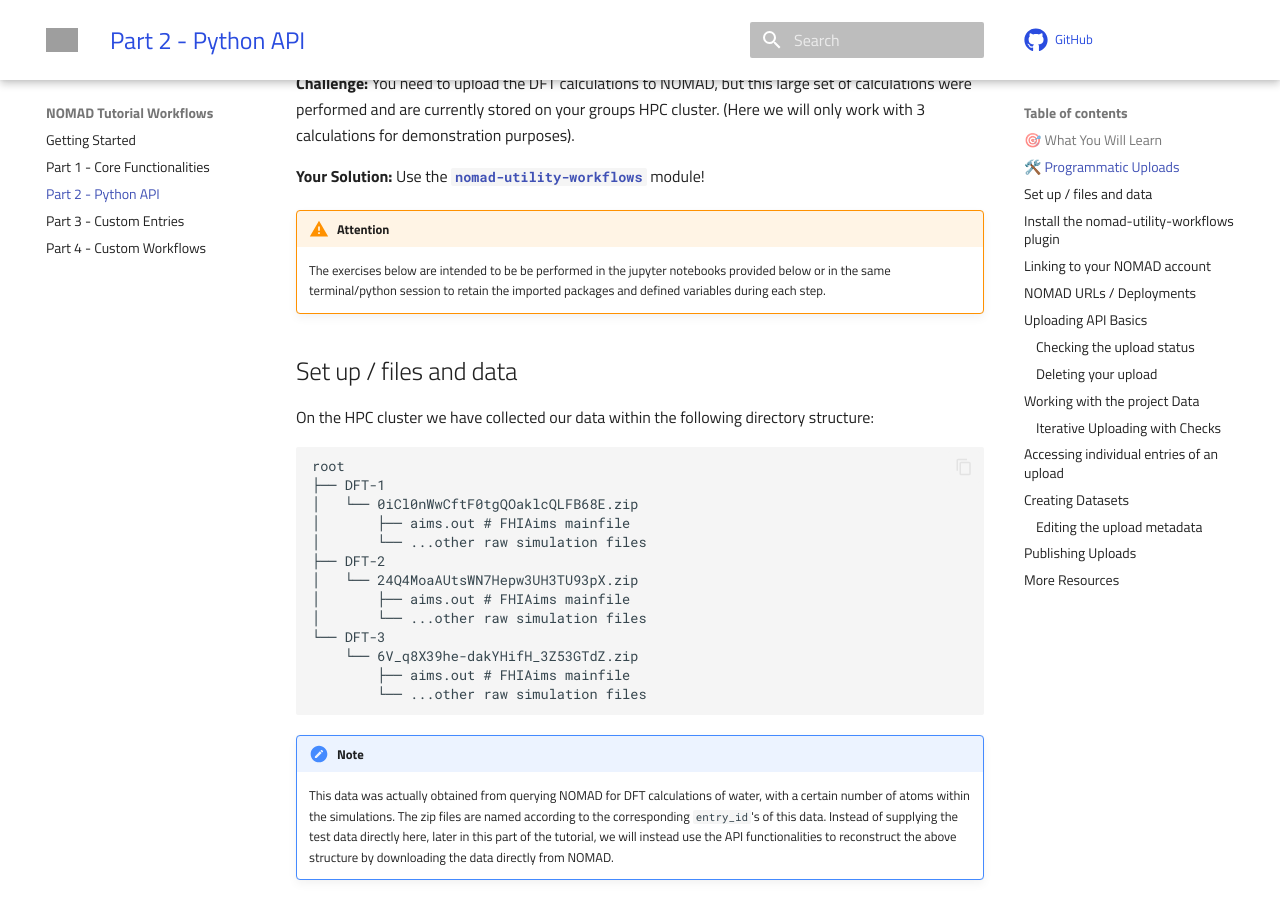
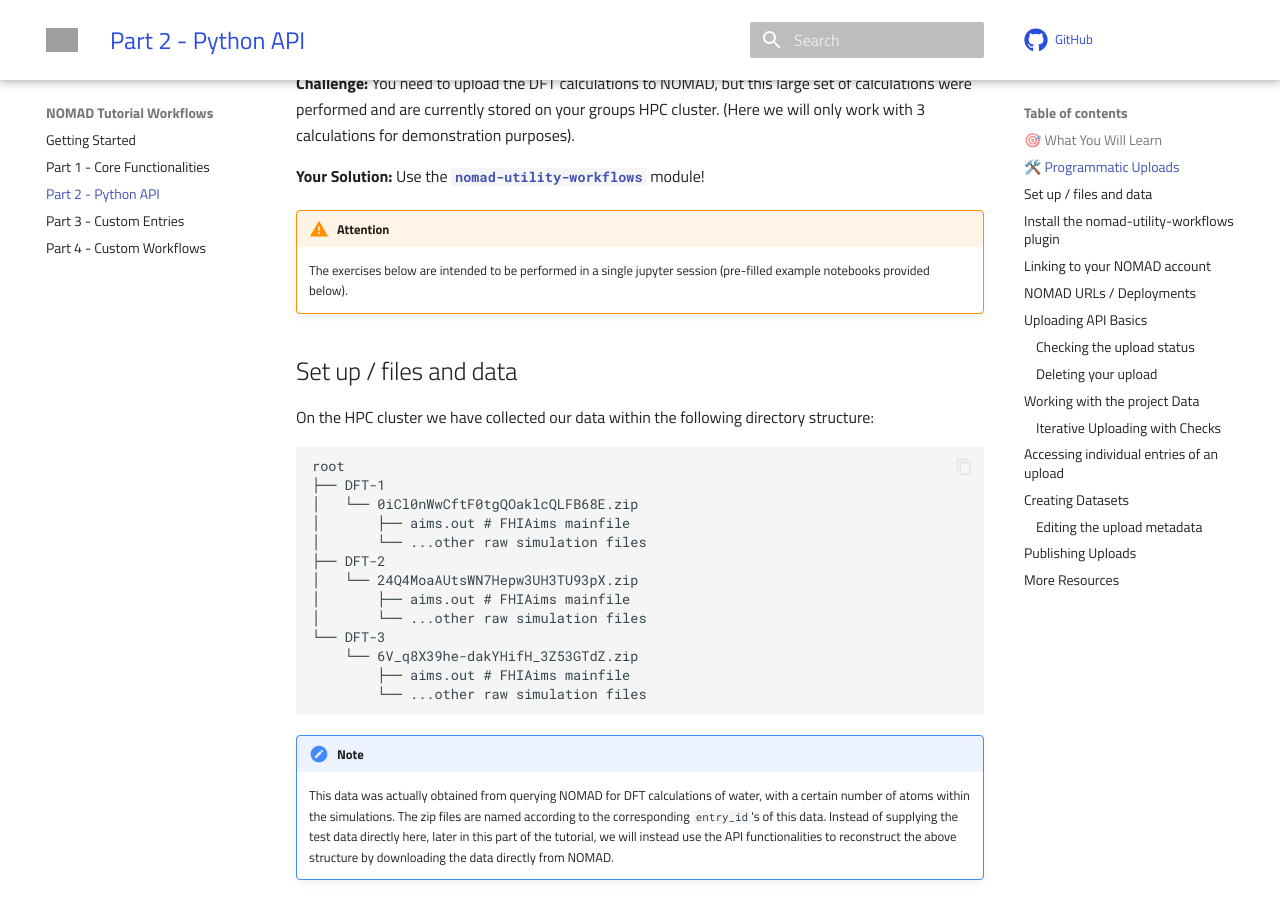
Before and after one commit to FAIRmat-NFDI/nomad-tutorial-workflows, an MkDocs documentation site: the page built from docs/api.md, in a window 1280 px wide and 900 px high, scrolled down 409 px. Built offline with MkDocs 1.6.1 and Material for MkDocs 9.7.7, drawn with Linux system fonts in a browser that asks for light colours; nearby versions of some CDN libraries; library files that are not in the unit come from our copies; comment, search, counter and statistics services are not loaded; the version menu is left out; grey boxes are pictures that could not be loaded.

Commit message:
simplified warnings about single jupyter session

```diff
--- a/docs/api.md
+++ b/docs/api.md
@@ -16,7 +16,7 @@ You need to upload the DFT calculations to NOMAD, but this large set of calculat
 Use the **[`nomad-utility-workflows`](https://fairmat-nfdi.github.io/nomad-utility-workflows/){:target="_blank"}** module!
 
 !!! Warning "Attention"
-    The exercises below are intended to be be performed in the jupyter notebooks provided below or in the same terminal/python session to retain the imported packages and defined variables during each step.
+    The exercises below are intended to be performed in a single jupyter session (pre-filled example notebooks provided below).
 
 ## Set up / files and data
 
```
Also changed, not shown: docs/custom.md (+1 -1 lines).
